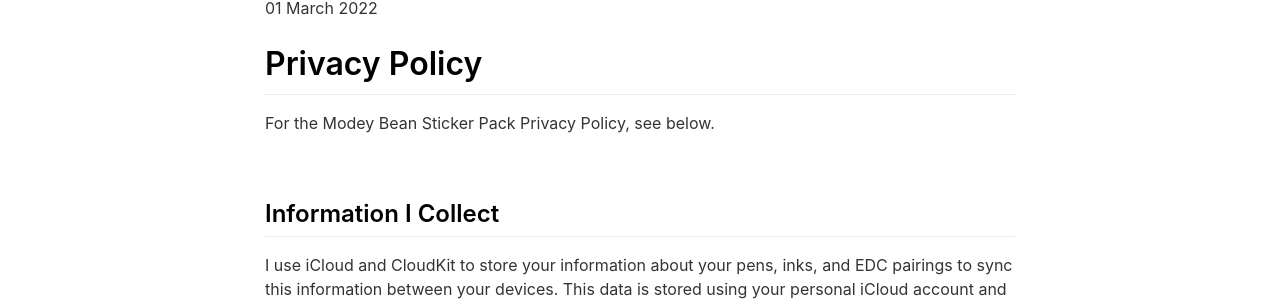
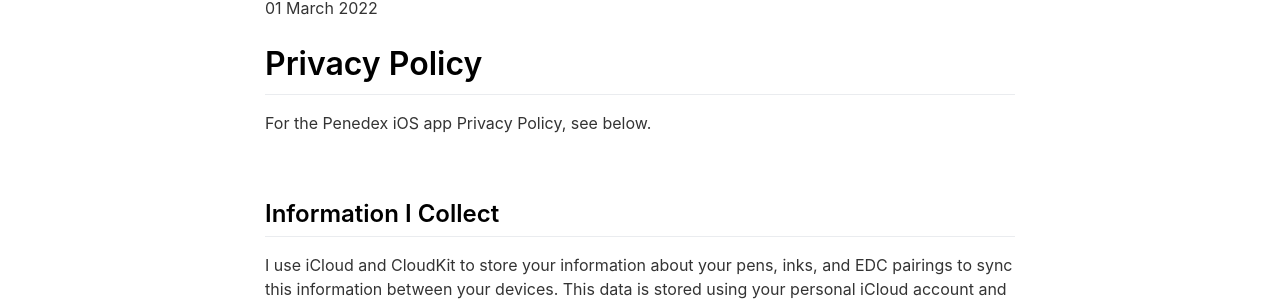
Before and after one commit to connor-rose/Penedex-landing-page, a Jekyll site: the page built from _pages/privacypolicy.md, in a window 1280 px wide. Shown: the part 173-477 px from the top of the page. Built offline with Jekyll 4.4.1, drawn with Linux system fonts in a browser that asks for light colours; nearby versions of some CDN libraries.

Commit message:
Update privacypolicy.md

```diff
--- a/_pages/privacypolicy.md
+++ b/_pages/privacypolicy.md
@@ -7,7 +7,7 @@ include_in_header: true
 **Last updated**
 01 March 2022
 # Privacy Policy
-For the Modey Bean Sticker Pack Privacy Policy, see below.
+For the Penedex iOS app Privacy Policy, see below.
 
 <br>
 ## Information I Collect
```
